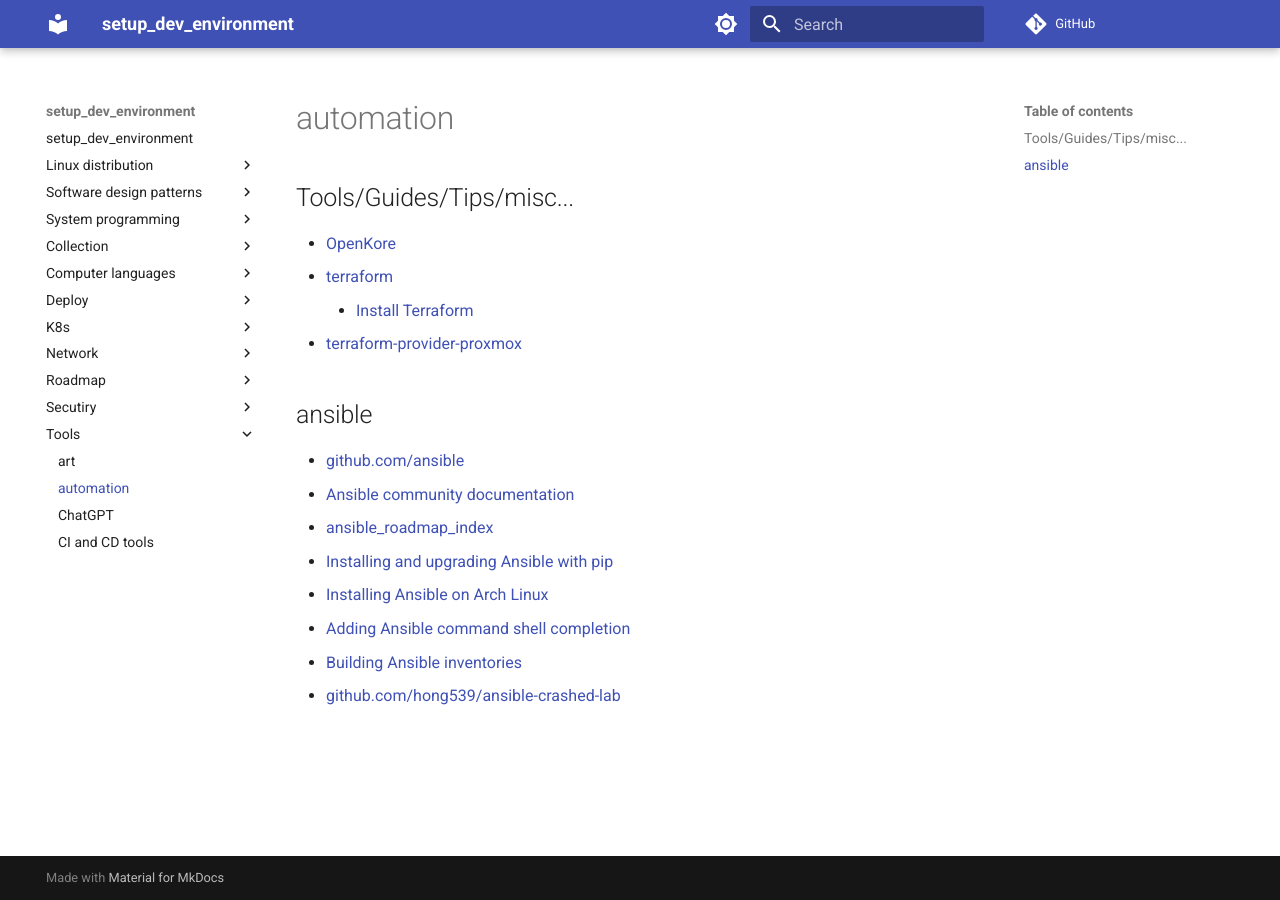
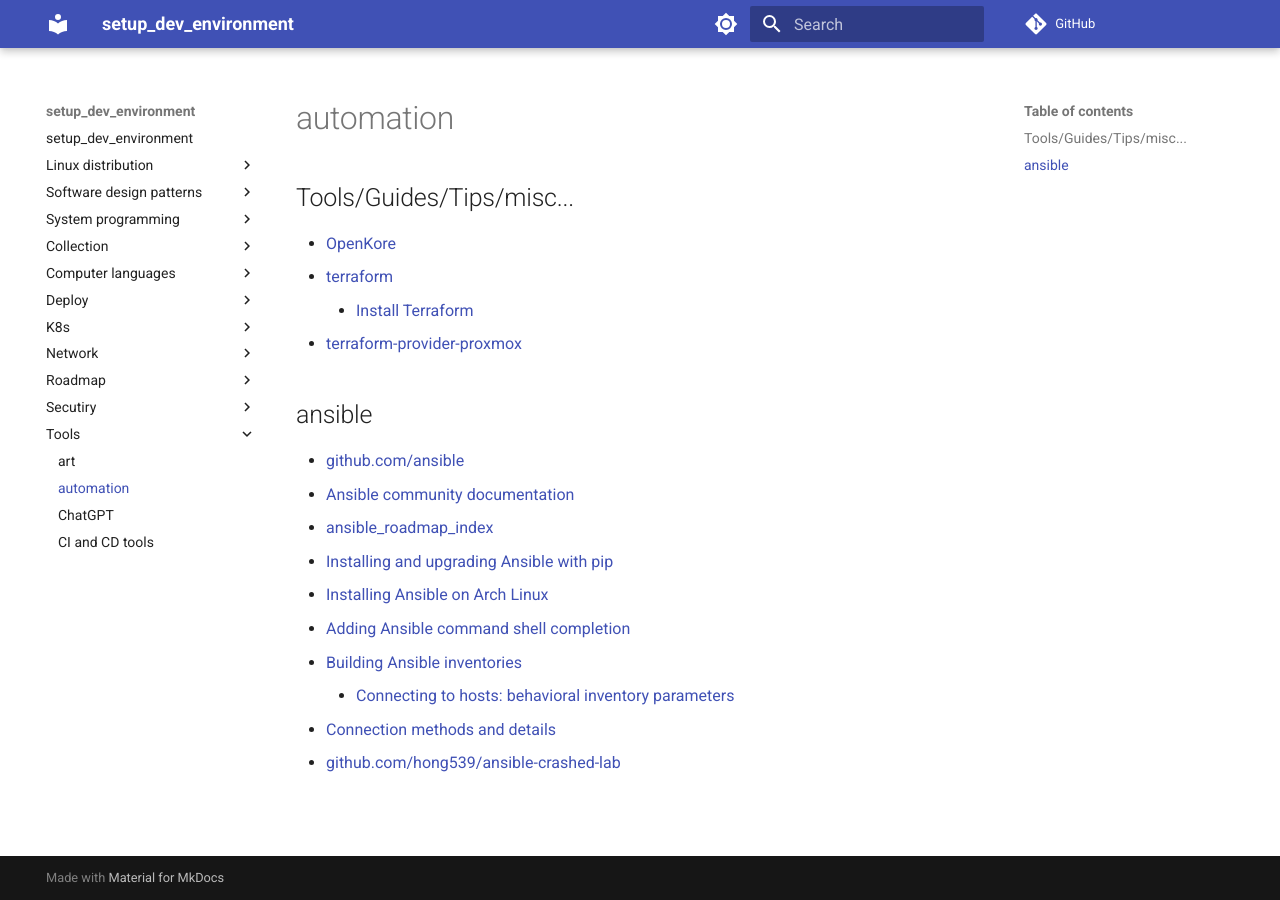
Before and after one commit to hong539/setup_dev_environment, an MkDocs documentation site: the page built from docs/tools/automation.md, in a window 1280 px wide. Built offline with MkDocs 1.6.1 and Material for MkDocs 9.7.7, drawn with Linux system fonts in a browser that asks for light colours; comment, search, counter and statistics services are not loaded.

Commit message:
[skip ci] update docs

```diff
--- a/docs/tools/automation.md
+++ b/docs/tools/automation.md
@@ -16,4 +16,6 @@
 * [Installing Ansible on Arch Linux](https://wiki.archlinux.org/title/Ansible#Installation)
 * [Adding Ansible command shell completion](https://docs.ansible.com/ansible/latest/installation_guide/intro_installation.html#adding-ansible-command-shell-completion)
 * [Building Ansible inventories](https://docs.ansible.com/ansible/latest/inventory_guide/index.html)
+    * [Connecting to hosts: behavioral inventory parameters](https://docs.ansible.com/ansible/latest/inventory_guide/intro_inventory.html#connecting-to-hosts-behavioral-inventory-parameters)
+* [Connection methods and details](https://docs.ansible.com/ansible/latest/inventory_guide/connection_details.html)
 * [github.com/hong539/ansible-crashed-lab](https://github.com/hong539/ansible-crashed-lab)
```
Also changed, not shown: docs/Linux_distribution/Debian/debian.md (+3 -0 lines).
